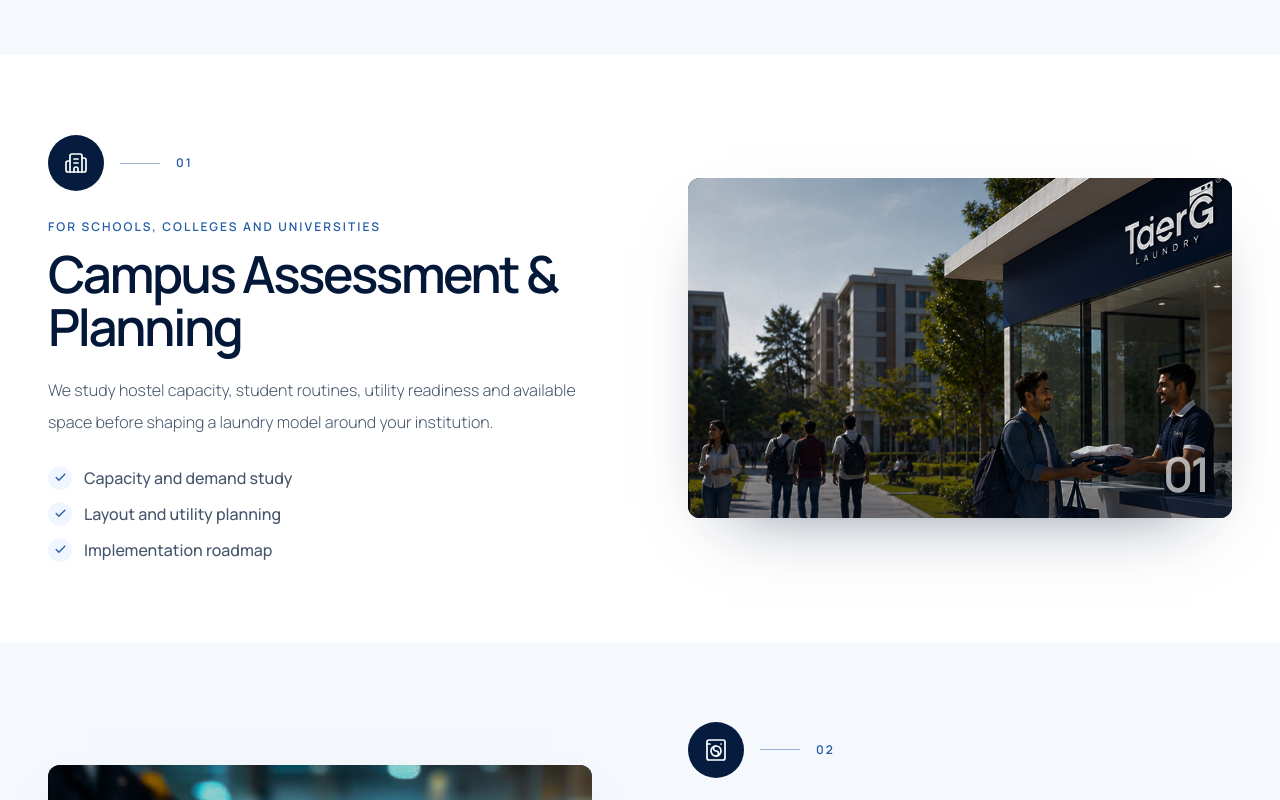
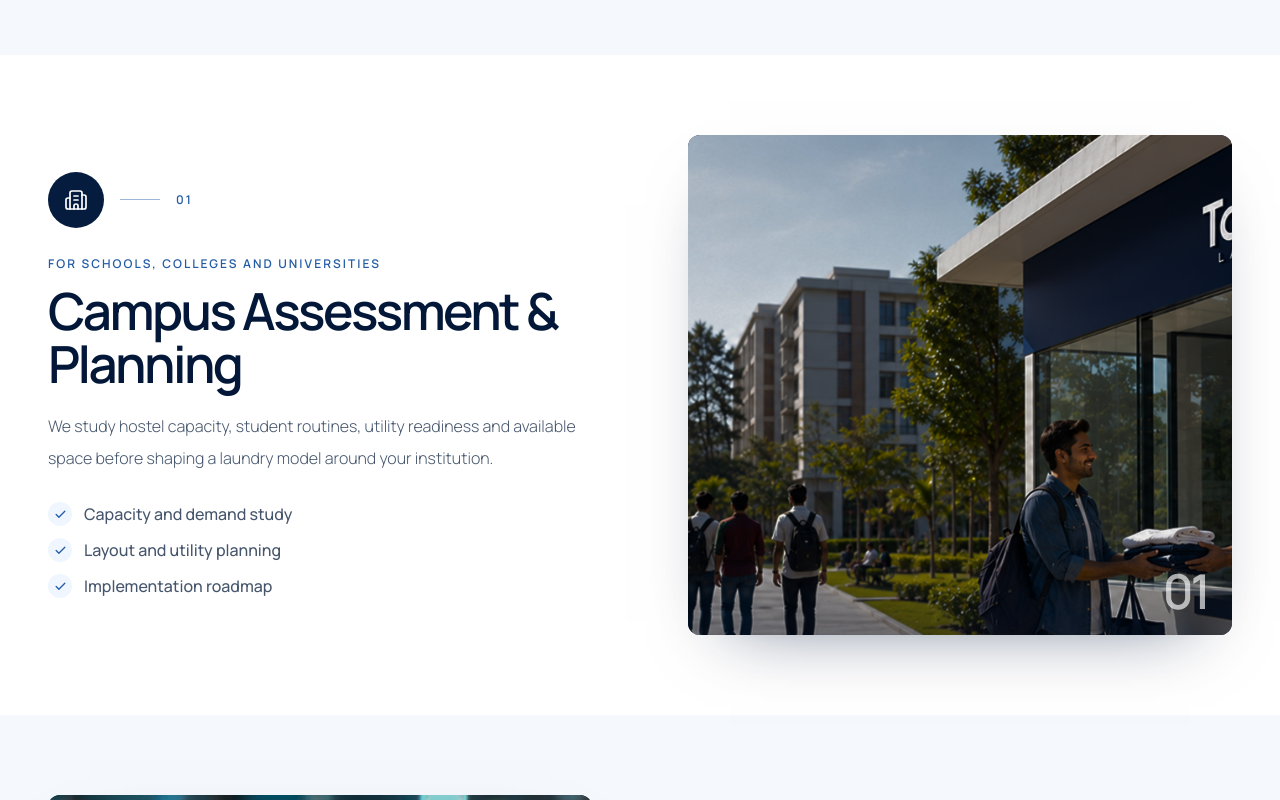
Before and after one commit to LakshmananLax02/Taerg-Laundry-Website, a Next.js app: page /our-services in a window 1280 px wide. Shown: the part 680-1480 px from the top of the page. Built offline with nearby package versions, Linux system fonts and the light colour scheme.

Commit message:
services image height altered

```diff
--- a/app/our-services/page.js
+++ b/app/our-services/page.js
@@ -167,7 +167,7 @@ export default function OurServicesPage() {
               index % 2 === 0 ? 'bg-white' : 'bg-[#f5f8fc]'
             }`}
           >
-            <div className="mx-auto grid max-w-7xl items-center gap-9 lg:grid-cols-2 lg:gap-16 xl:gap-24">
+            <div className="mx-auto grid max-w-7xl items-stretch gap-9 lg:grid-cols-2 lg:gap-16 xl:gap-24">
               <div
                 className={`order-2 flex flex-col justify-center ${
                   imageFirst ? 'lg:order-2' : 'lg:order-1'
@@ -206,7 +206,7 @@ export default function OurServicesPage() {
               </div>
 
               <div
-                className={`relative order-1 mx-auto aspect-[4/3] w-full min-w-0 max-w-full overflow-hidden rounded-xl bg-[#061c3f] shadow-[0_28px_70px_-42px_rgba(3,23,56,0.62)] sm:aspect-[16/10] ${
+                className={`relative order-1 mx-auto aspect-[4/3] w-full min-w-0 max-w-full overflow-hidden rounded-xl bg-[#061c3f] shadow-[0_28px_70px_-42px_rgba(3,23,56,0.62)] sm:aspect-[16/10] lg:aspect-auto lg:h-full lg:min-h-[500px] lg:self-stretch ${
                   imageFirst ? 'lg:order-1' : 'lg:order-2'
                 }`}
               >
```
